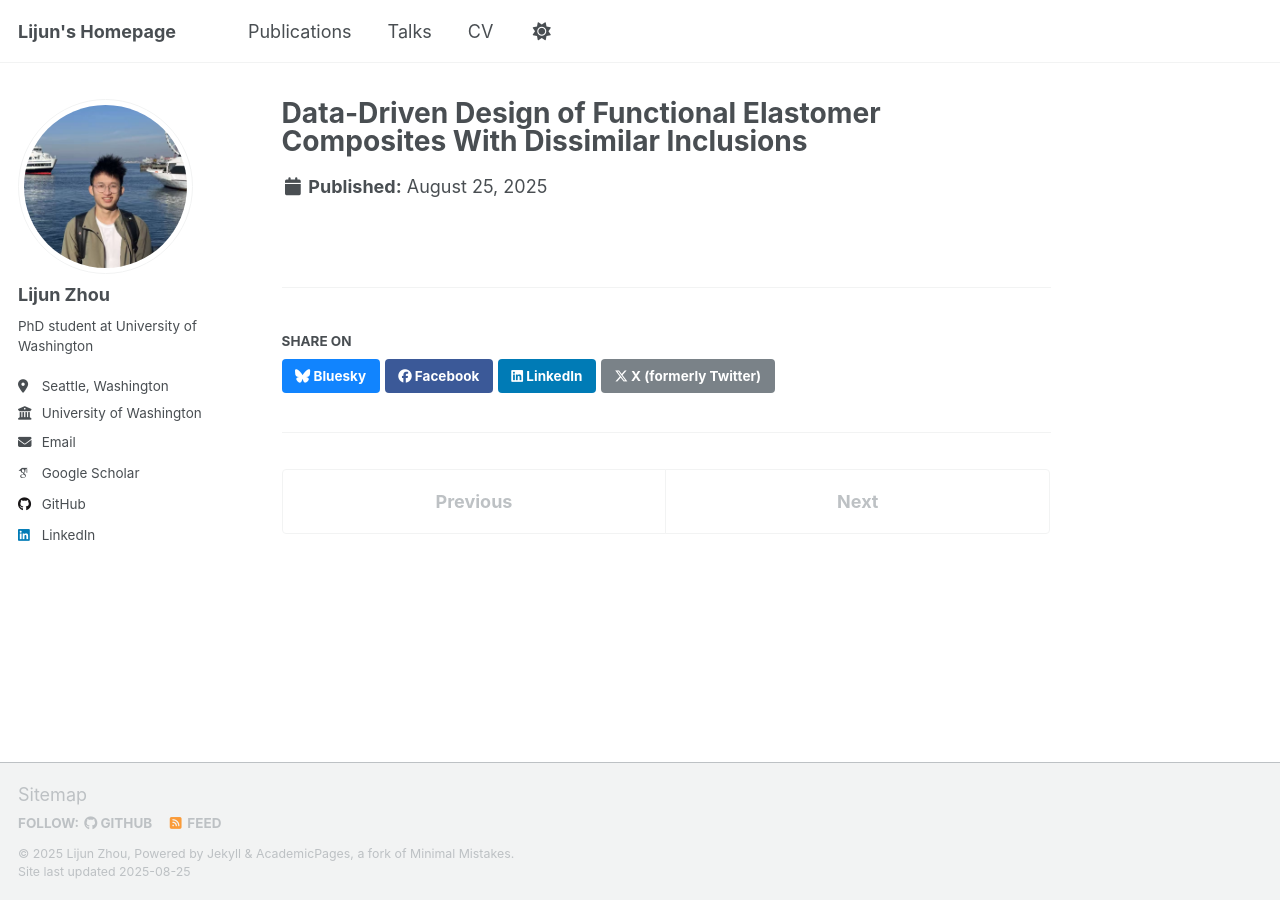
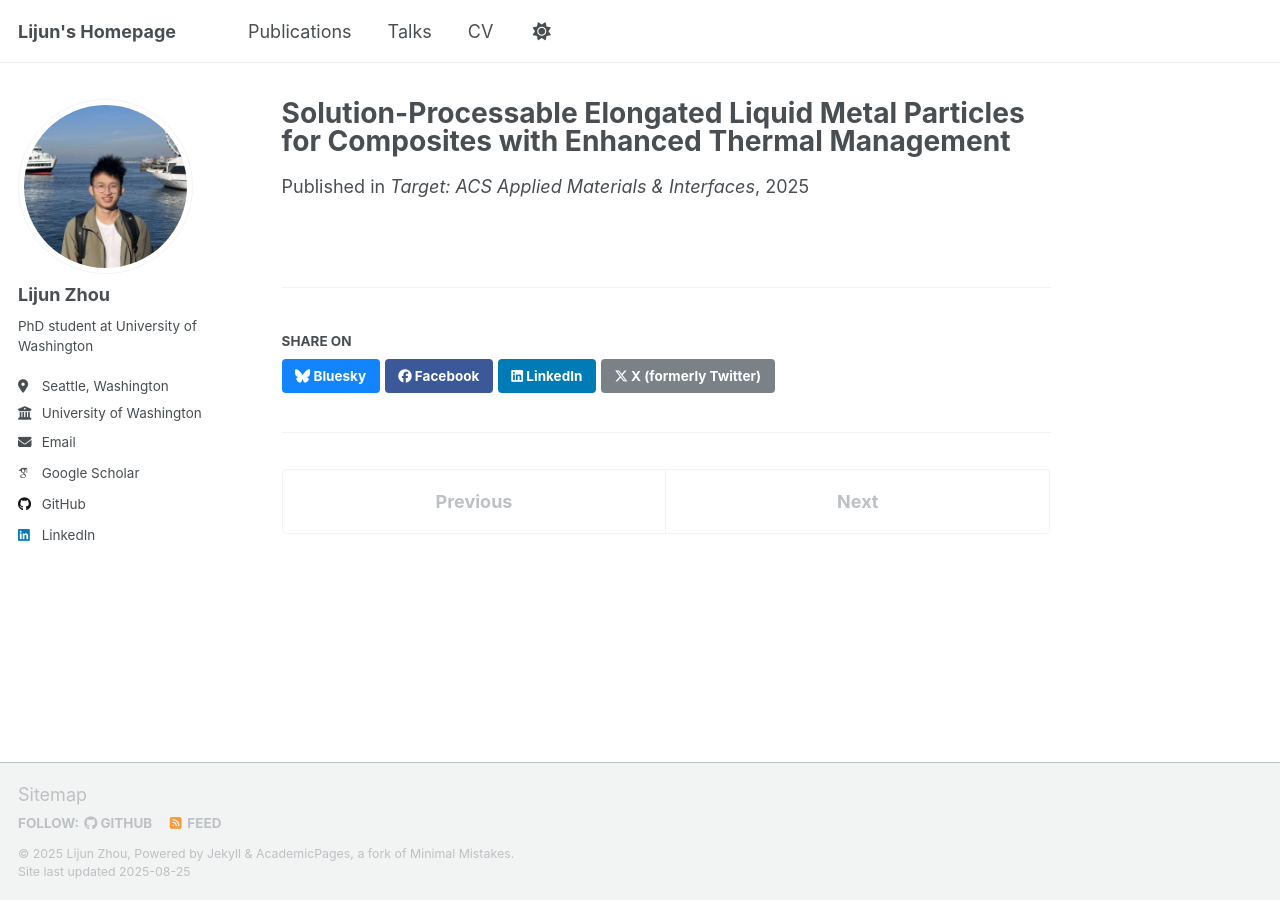
Before and after one commit to zdxbll/zdxbll, a Jekyll site: the page built from _publications/2025-upcoming-Elongated.md, in a window 1280 px wide. Built offline with Jekyll 4.4.1, drawn with Linux system fonts in a browser that asks for light colours; some web fonts are replaced; a script that is not in the unit is left out.

Commit message:
Revise upcoming publication details for Elongated
Updated title and type for the upcoming publication, and added excerpt and venue details.

```diff
--- a/_publications/2025-upcoming-Elongated.md
+++ b/_publications/2025-upcoming-Elongated.md
@@ -1,7 +1,8 @@
 ---
-title: "Data-Driven Design of Functional Elastomer Composites With Dissimilar Inclusions "
+title: "Solution-Processable Elongated Liquid Metal Particles for Composites with Enhanced Thermal Management "
 collection: publications
-type: "Upcoming"
+type: "upcoming"
 permalink: /publication/2025-upcoming-Elongated
-
+excerpt: "A solution-based approach to synthesize elongated liquid metal particles with high aspect ratio for anisotropic elastomer composites and enhanced thermal management."
+venue: "Target: ACS Applied Materials & Interfaces"
 ---
```
